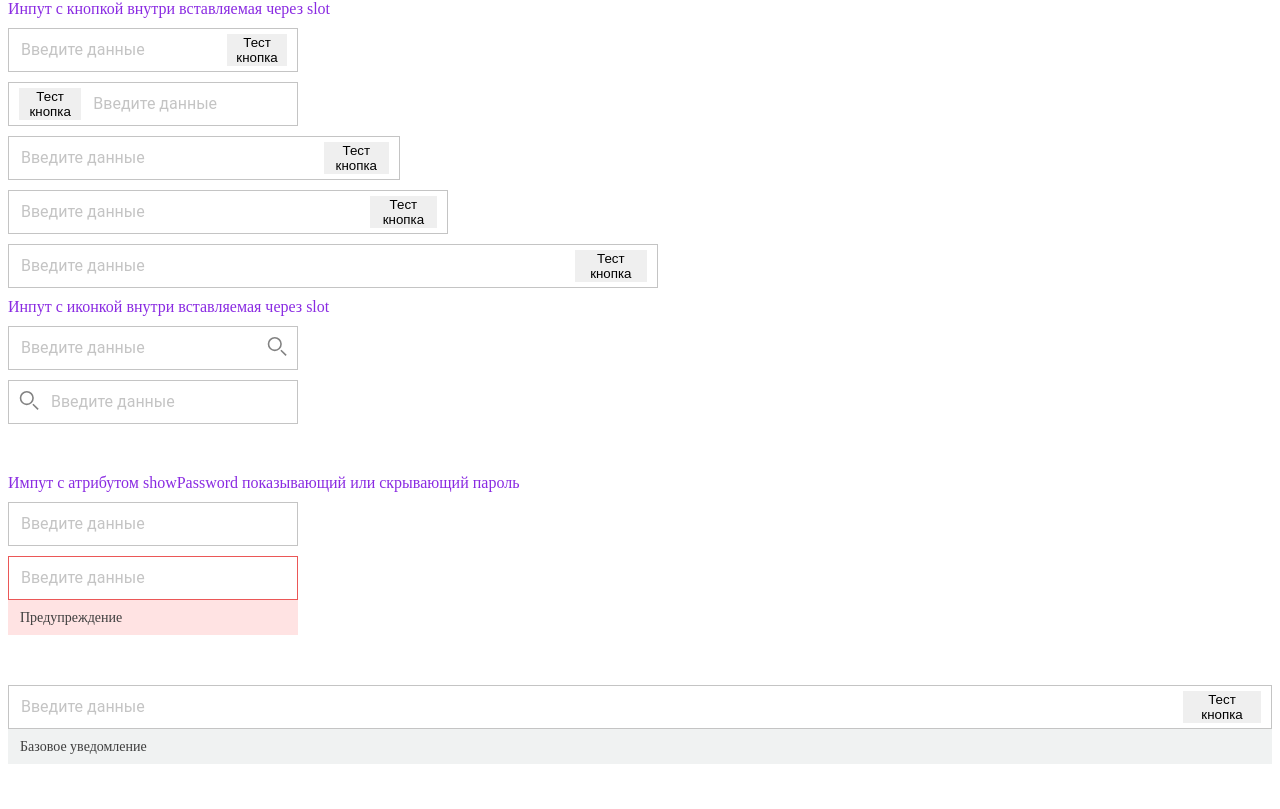
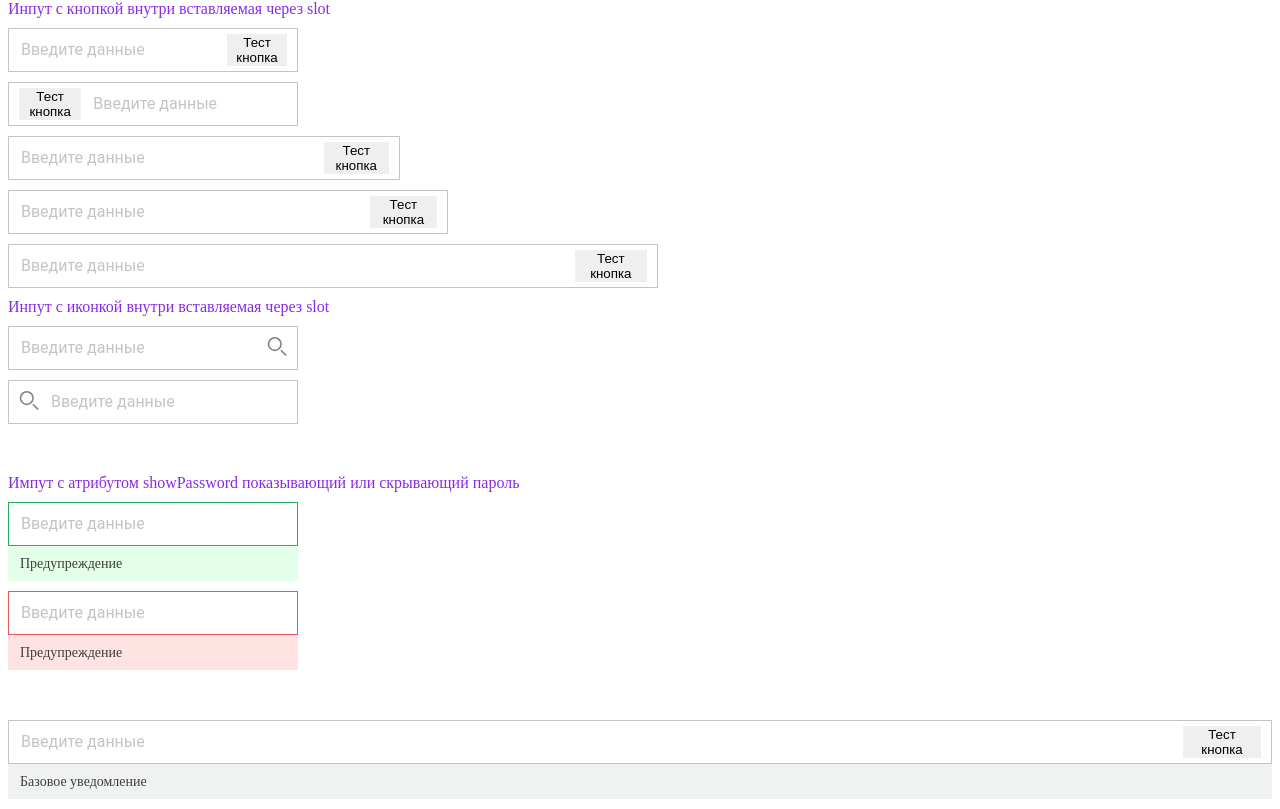
Before and after one commit to Dashazxcvbnm/component_library, a Vue app: page / in a window 1280 px wide. Shown: the part 2573-3382 px from the top of the page. Before the commit the page ends 3347 px from the top, so only its background shows below. Built offline with nearby package versions, Linux system fonts and the light colour scheme.

Commit message:
Внесены правки согласно комментариям

```diff
--- a/src/components/GUI/input/VueBaseInput.vue
+++ b/src/components/GUI/input/VueBaseInput.vue
@@ -12,22 +12,22 @@
         <div :class="[{ 'inner-input_wrapper_position': label && !size }]">
 
             <div :class="[{ 'slot-container_prefix': prefixElement },
-            { 'slot-container_suffix': lastElement },
-            inputItems && darkTheme ? 'slot-container_mode_dark' : '',
-            (prefixElement && notificationSuccessTheme) ? 'slot-container_prefix_success' : '',
-            (prefixElement && notificationDangerTheme) ? 'slot-container_prefix_danger' : '',
-            (lastElement && notificationSuccessTheme) ? 'slot-container_suffix_success' : '',
-            (lastElement && notificationDangerTheme) ? 'slot-container_suffix_danger' : '',
+            { 'slot-container_suffix': isLastElementExist },
+            { 'slot-container_mode_dark' : isinputItemsExist && darkTheme },
+            { 'slot-container_prefix_success': prefixElement && isNotificationSuccessThemeExist },
+            { 'slot-container_prefix_danger': prefixElement && isNotificationDangerThemeExist },
+            { 'slot-container_suffix_success': isLastElementExist && isNotificationSuccessThemeExist },
+            { 'slot-container_suffix_danger': isLastElementExist && isNotificationDangerThemeExist },
             'slot-container', inputSize]">
 
-                <div v-if="inputItems"
-                :class="[lastElement ? 'slot_wrapper_suffix' : '',
+                <div v-if="isinputItemsExist"
+                :class="[{ 'slot_wrapper_suffix': isLastElementExist },
                 { 'slot_wrapper_prefix': prefixElement }, 'slot_wrapper']">
 
                     <slot />
 
                     <div
-                    :class="[showPassword ? 'password-control_icon-show' : '', 'password-control']"
+                    :class="[{ 'password-control_icon-show': showPassword }, 'password-control']"
                     v-if="showPassword"
                     @click.prevent="showOrHidePassword">
 
@@ -44,7 +44,7 @@
                 :class="[{ 'input-form_mode_dark': darkTheme },
                 { 'input-form_mode_disabled': disabled },
                 { 'notification_field_prefix': prefixElement },
-                { 'notification_field_suffix': lastElement },
+                { 'notification_field_suffix': isLastElementExist },
                 notificationBorderStyle, 'input-form']"
                 ref="input"
                 :id="idForInput"
@@ -63,14 +63,14 @@
                 <img v-if="iconUrlForNotification" :src="(`${iconUrlForNotification}`)">
 
                 <icon-base
-                v-else-if="notificationSuccessTheme"
+                v-else-if="isNotificationSuccessThemeExist"
                 width="11"
                 height="10"
                 name="CheckMark">
                 </icon-base>
 
                 <icon-base
-                v-else-if="notificationDangerTheme"
+                v-else-if="isNotificationDangerThemeExist"
                 width="11"
                 height="10"
                 name="Cross">
@@ -217,23 +217,23 @@ const notificationBorderStyle = ref(`input-form_border_${props.notificationTheme
 
 const markForLabel = ref('label_mark');
 
-const lastElement = computed(() => {
+const isLastElementExist = computed(() => {
   return props.suffixElement || props.showPassword
 })
 
-const inputItems = computed(() => {
-  return props.prefixElement || lastElement.value
+const isinputItemsExist = computed(() => {
+  return props.prefixElement || isLastElementExist.value
 })
 
-const notificationSuccessTheme = computed(() => {
+const isNotificationSuccessThemeExist = computed(() => {
   return props.notificationTheme === 'success'
 })
 
-const notificationDangerTheme = computed(() => {
+const isNotificationDangerThemeExist = computed(() => {
   return props.notificationTheme === 'danger'
 })
 
-let idForInput = ref(`input_${uniqueId()}`)
+let idForInput = `input_${uniqueId()}`
 
 const input = ref(null)
 
--- a/src/views/HomeView.vue
+++ b/src/views/HomeView.vue
@@ -442,6 +442,8 @@
         size="small"
         v-model="value"
         type="password"
+        notification-text="Предупреждение"
+        notificationTheme="success"
         showPassword/>
 
         <VueBaseInput
```
